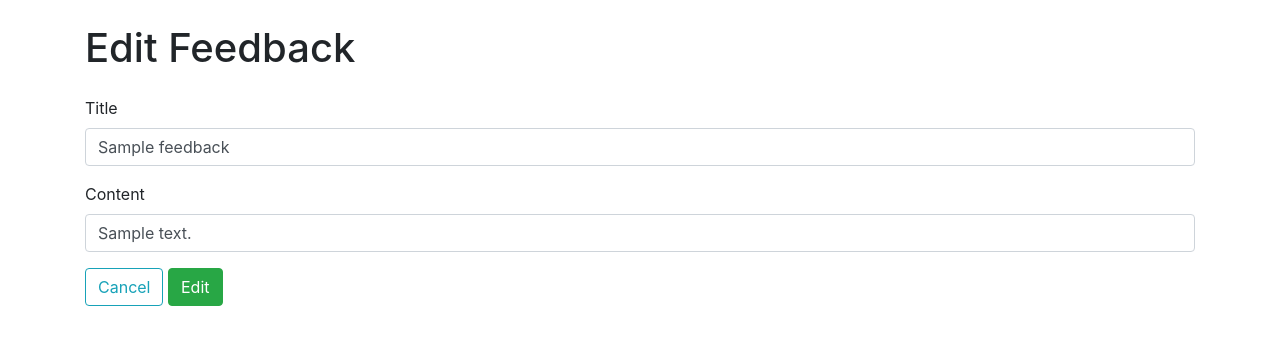
After one commit to stgibson/flask-feedback, a Flask app: page /feedback/1/update in a window 1280 px wide. The commit adds this page. Shown: the top 345 px of the page. Run offline with Flask 2, Linux system fonts and the light colour scheme; the visitor is signed in with stand-in values (Sample User, id 1); tables that the repository leaves empty hold one stand-in row (values such as "Sample post").

Commit message:
Now users can edit their feedbacks. Created templates/edit-feedback.html, added edit_feedback(feedback_id), and added links to edit feedback page by modifying templates/user.html.

```diff
--- a/app.py
+++ b/app.py
@@ -117,7 +117,7 @@ def delete_user(username):
         db.session.commit()
         # logout to remove user from session
         return redirect("/logout")
-    return redirect(f"/users/{username}")
+    return redirect("/")
 
 @app.route("/users/<username>/feedback/add", methods=["GET", "POST"])
 def add_feedback(username):
@@ -142,3 +142,28 @@ def add_feedback(username):
             return redirect(f"/users/{username}")
         # if get request, show form
         return render_template("add-feedback.html", form=form)
+    return redirect("/")
+
+@app.route("/feedback/<int:feedback_id>/update", methods=["GET", "POST"])
+def edit_feedback(feedback_id):
+    """
+        Shows form to edit feedback, and when the form is submitted, the
+        feedback is edited and updated in the db
+        type feedback_id: int
+        rtype: str
+    """
+    # first make sure user is allowed to be here
+    current_username = session.get("username", None)
+    feedback = Feedback.query.get_or_404(feedback_id)
+    if current_username and current_username == feedback.username:
+        form = FeedbackForm(obj=feedback)
+        if form.validate_on_submit():
+            # if post request and valid input, edit feedback
+            feedback.title = form.title.data
+            feedback.content = form.content.data
+            db.session.add(feedback)
+            db.session.commit()
+            return redirect(f"/users/{current_username}")
+        # if get request, show form
+        return render_template("edit-feedback.html", form=form)
+    return redirect("/")
--- /dev/null
+++ b/templates/edit-feedback.html
@@ -0,0 +1,23 @@
+{% extends "base.html" %}
+
+{% block title %}Edit Feedback Page{% endblock %}
+
+{% block content %}
+  <h1 class="my-4">Edit Feedback</h1>
+  <form method="POST">
+    {{ form.hidden_tag() }}
+    {% for field in form if field.widget.input_type != "hidden" %}
+      <div class="form-group mb-3">
+        {{field.label}}
+        {{field(class_="form-control")}}
+        {% for error in field.errors %}
+          <small class="text-danger">{{ error }}</small>
+        {% endfor %}
+      </div>
+    {% endfor %}
+    <a class="btn btn-outline-info" href="/users/{{session['username']}}">
+      Cancel
+    </a>
+    <button class="btn btn-success" type="submit">Edit</button>
+  </form>
+{% endblock %}
--- a/templates/user.html
+++ b/templates/user.html
@@ -18,6 +18,12 @@
       <div class="card-body">
         <h5 class="card-title">{{feedback.title}}</h5>
         <p class="card-text">{{feedback.content}}</p>
+        <a
+          class="btn btn-warning btn-sm p-0"
+          href="/feedback/{{feedback.id}}/update"
+        >
+          Edit
+        </a>
       </div>
     </div>
   {% endfor %}
```
